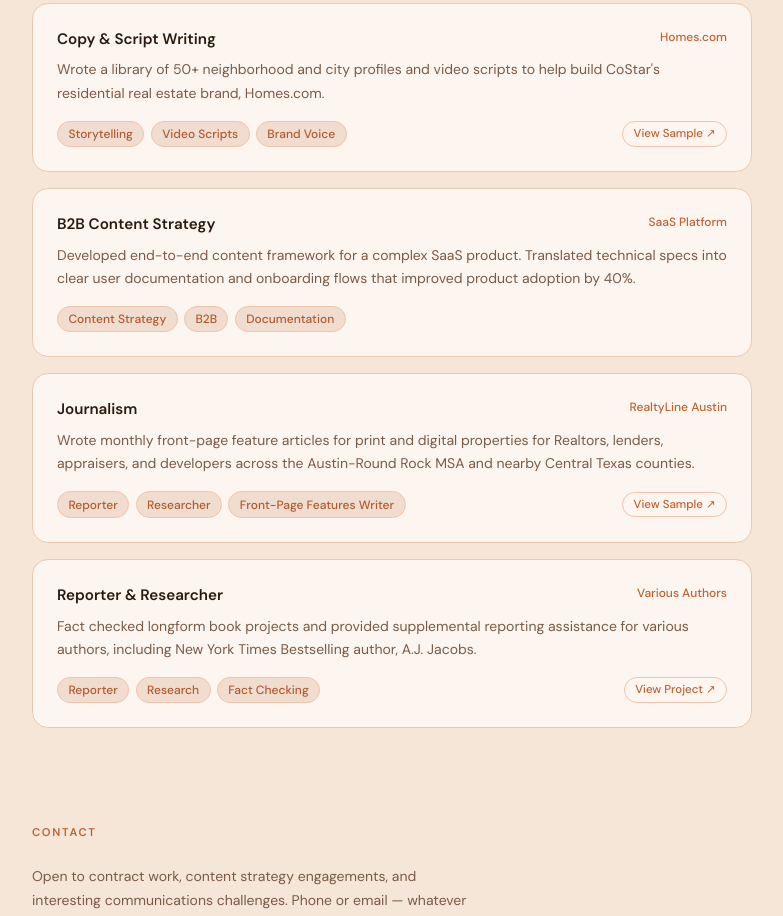
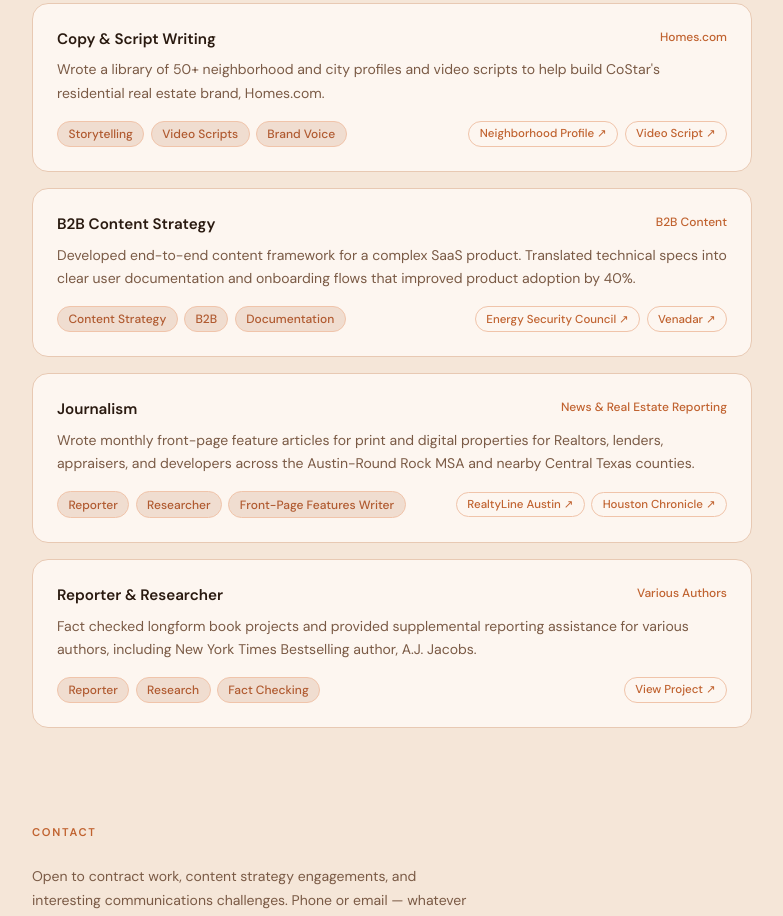
Before and after one commit to rikism-oss/portfolio-website, a React (Vite) app: page / in a window 1280 px wide. Shown: the part 1000-1916 px from the top of the page, without its empty margins (248-1031 px from the left). Built offline with nearby package versions, Linux system fonts and the light colour scheme.

Commit message:
Update client names and links in App.jsx

```diff
--- a/src/App.jsx
+++ b/src/App.jsx
@@ -9,24 +9,26 @@ const PROJECTS = [
     tags: ["Storytelling", "Video Scripts", "Brand Voice"],
     desc: "Wrote a library of 50+ neighborhood and city profiles and video scripts to help build CoStar's residential real estate brand, Homes.com.",
     links: [
-      { label: "View Sample", url: "https://www.homes.com/local-guide/austin-tx/legend-oaks-neighborhood/" },
+      { label: "Neighborhood Profile", url: "https://www.homes.com/local-guide/austin-tx/legend-oaks-neighborhood/" },
+    { label: "Video Script", url: "https://www.homes.com/local-guide/austin-tx/legend-oaks-neighborhood/?dk=v6de4wd42r9rj/" },
     ],
   },
   {
     title: "B2B Content Strategy",
-    client: "SaaS Platform",
+    client: "B2B Content",
     tags: ["Content Strategy", "B2B", "Documentation"],
     desc: "Developed end-to-end content framework for a complex SaaS product. Translated technical specs into clear user documentation and onboarding flows that improved product adoption by 40%.",
-    links: [],
+    links: [ { label: "Energy Security Council", url: "https://rikimarkowitz.wordpress.com/wp-content/uploads/2011/10/patch-security.pdf" },
+           { label: "Venadar", url: "https://rikimarkowitz.wordpress.com/wp-content/uploads/2011/10/cobra-verde-exec-summary-sample.pdf" }],
   },
   {
     title: "Journalism",
-    client: "RealtyLine Austin",
+    client: "News & Real Estate Reporting",
     tags: ["Reporter", "Researcher", "Front-Page Features Writer"],
     desc: "Wrote monthly front-page feature articles for print and digital properties for Realtors, lenders, appraisers, and developers across the Austin-Round Rock MSA and nearby Central Texas counties.",
     links: [
-      { label: "View Sample", url: "https://issuu.com/realtyline/docs/digital_september_2021" },
-    ],
+      { label: "RealtyLine Austin", url: "https://issuu.com/realtyline/docs/digital_september_2021/" },
+   { label: "Houston Chronicle", url: "https://rikimarkowitz.wordpress.com/wp-content/uploads/2011/10/war-vet.pdf" } ],
   },
   {
     title: "Reporter & Researcher",
```
